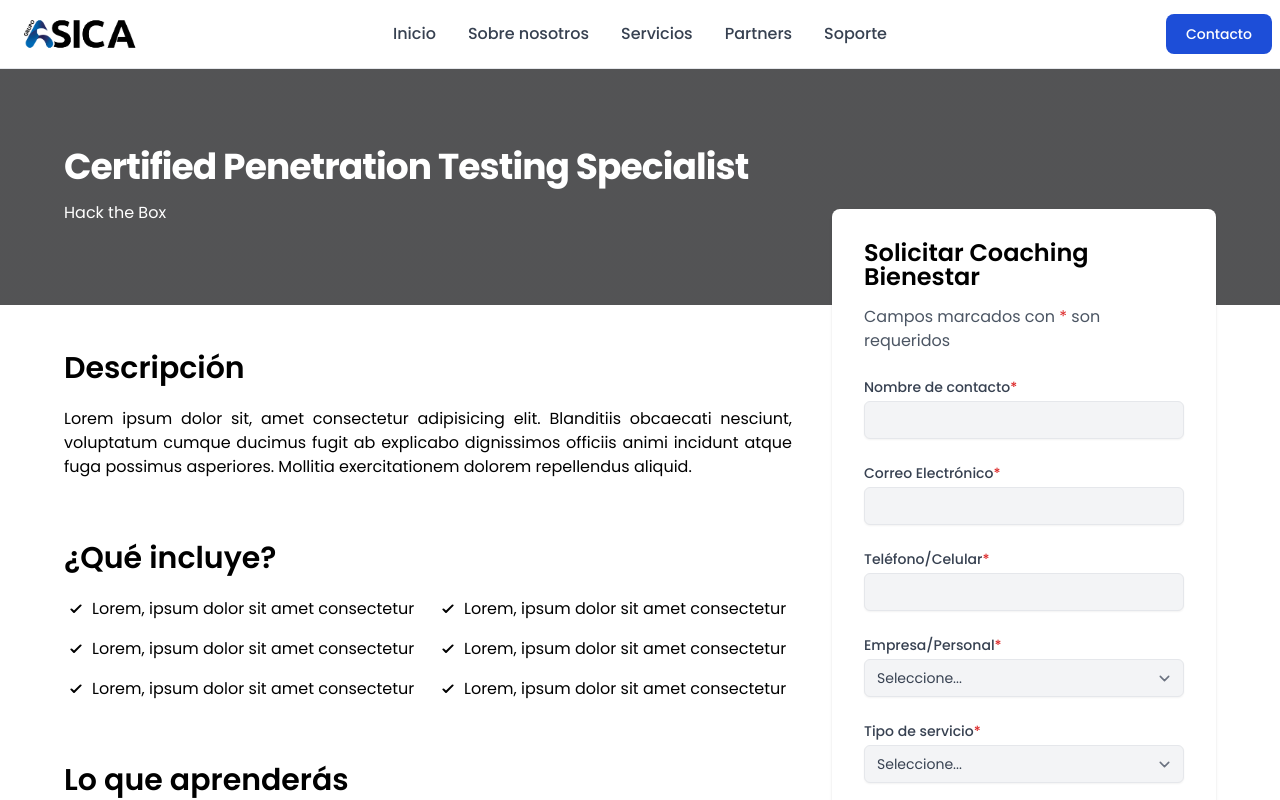
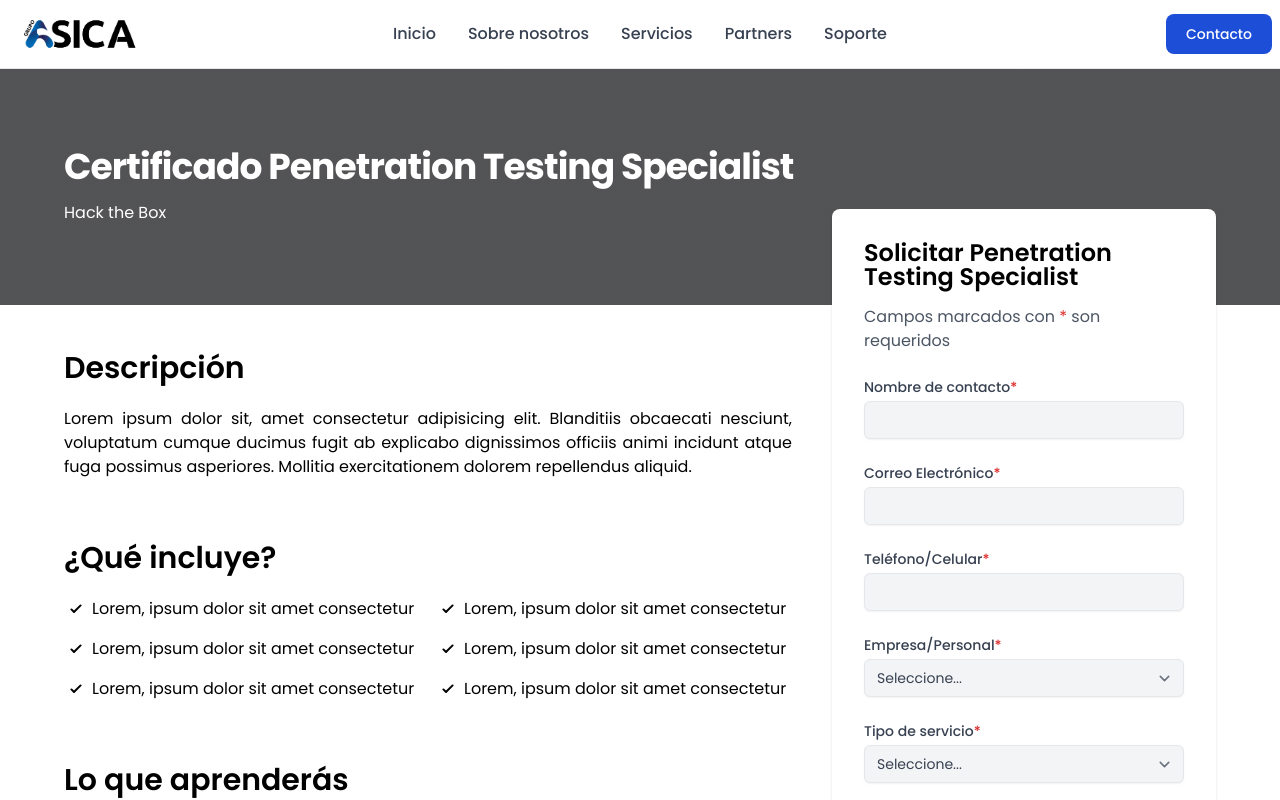
Before and after one commit to daniel-amaya14/grupoasica.com, a Next.js app: page /cursos/penetration-testing-specialist in a window 1280 px wide. Shown: the top 800 px of the page. Built offline with nearby package versions, Linux system fonts and the light colour scheme.

Commit message:
♻️ refactor: Update páginas

```diff
--- a/src/components/BannerInfoServicios/index.tsx
+++ b/src/components/BannerInfoServicios/index.tsx
@@ -13,7 +13,7 @@ export default function BannerInfoServicios({
   href,
 }: BannerInfoServiciosProps) {
   return (
-    <div className="px-6 py-6 bg-purple-700 dark:bg-gray-800 md:py-12 md:px-12 lg:py-16 lg:px-16 xl:flex xl:items-center">
+    <div className="px-6 py-6 bg-gray-800 md:py-12 md:px-12 lg:py-16 lg:px-16 xl:flex xl:items-center">
       <div className="xl:w-0 xl:flex-1">
         <h2 className="text-2xl font-extrabold leading-8 tracking-tight text-white sm:text-3xl sm:leading-9">
           {title ? title : '¿Deseas contratar nuestros servicios?'}
--- a/src/pages/cursos/bug-bounty-hunter.tsx
+++ b/src/pages/cursos/bug-bounty-hunter.tsx
@@ -20,7 +20,7 @@ export default function BugBountyHunter() {
         <div className="absolute inset-0 bg-black/40 bg-gradient-to-r from-black/40 to-black/40"></div>
         <div>
           <h1 className="relative text-white mb-4 text-3xl font-bold tracking-tight sm:text-4xl sm:leading-none">
-            Certified Bug Bounty Hunter
+            Certificado Bug Bounty Hunter
           </h1>
           <p className="relative text-white max-w-xl text-justify">
             Hack the Box
@@ -407,7 +407,7 @@ export default function BugBountyHunter() {
         {/* formulario md:absolute md:-top-28 md:right-8*/}
         <div className="w-full h-fit sm:mx-auto sm:w-3/4 md:bg-white md:shadow md:p-8 md:rounded-lg lg:relative lg:-top-36 lg:w-2/5 ">
           <h3 className="mb-4 text-xl font-semibold sm:text-2xl sm:leading-none">
-            Solicitar certificado Bug Bounty Hunter
+            Solicitar Bug Bounty Hunter
           </h3>
 
           <p className="text-gray-600 mt-10 mb-6 lg:mt-0">
--- a/src/pages/cursos/penetration-testing-specialist.tsx
+++ b/src/pages/cursos/penetration-testing-specialist.tsx
@@ -20,7 +20,7 @@ export default function PenetrationTestingSpecialist() {
         <div className="absolute inset-0 bg-black/40 bg-gradient-to-r from-black/40 to-black/40"></div>
         <div>
           <h1 className="relative text-white mb-4 text-3xl font-bold tracking-tight sm:text-4xl sm:leading-none">
-            Certified Penetration Testing Specialist
+            Certificado Penetration Testing Specialist
           </h1>
           <p className="relative text-white max-w-xl text-justify">
             Hack the Box
@@ -407,7 +407,7 @@ export default function PenetrationTestingSpecialist() {
         {/* formulario md:absolute md:-top-28 md:right-8*/}
         <div className="w-full h-fit sm:mx-auto sm:w-3/4 md:bg-white md:shadow md:p-8 md:rounded-lg lg:relative lg:-top-36 lg:w-2/5 ">
           <h3 className="mb-4 text-xl font-semibold sm:text-2xl sm:leading-none">
-            Solicitar Coaching Bienestar
+            Solicitar Penetration Testing Specialist
           </h3>
 
           <p className="text-gray-600 mt-10 mb-6 lg:mt-0">
```
